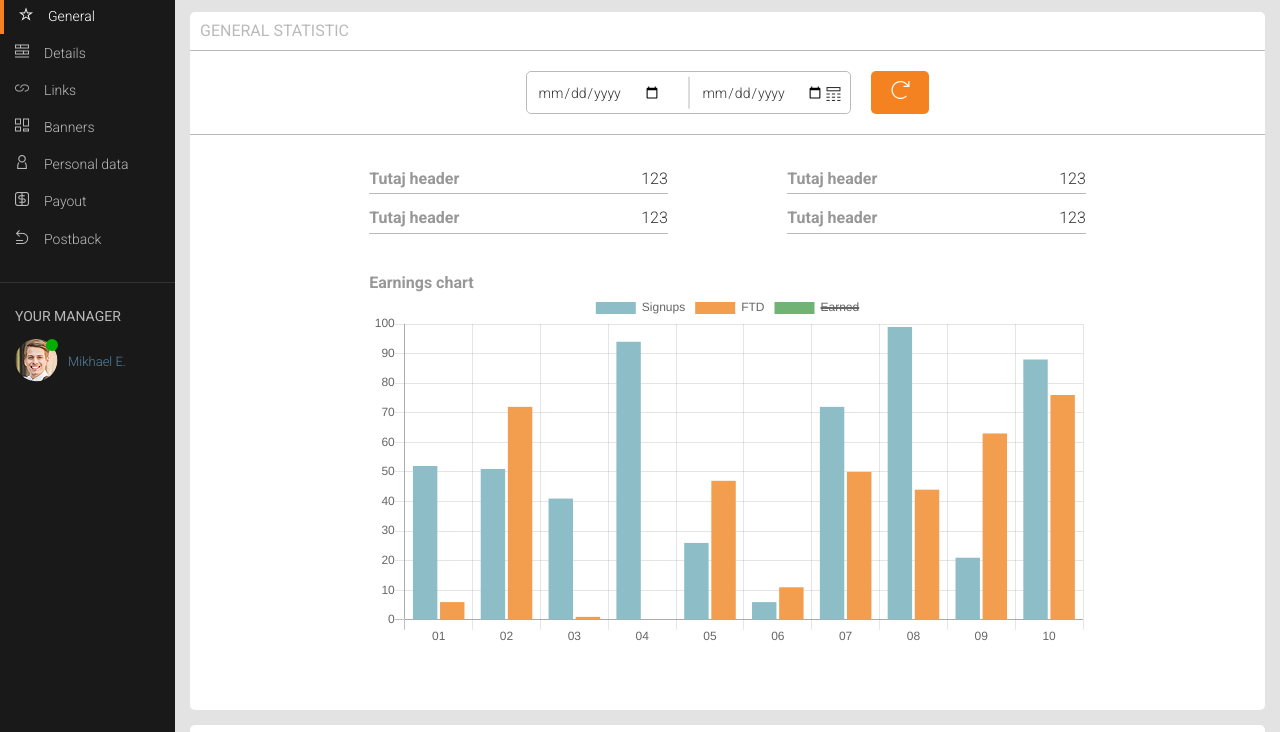
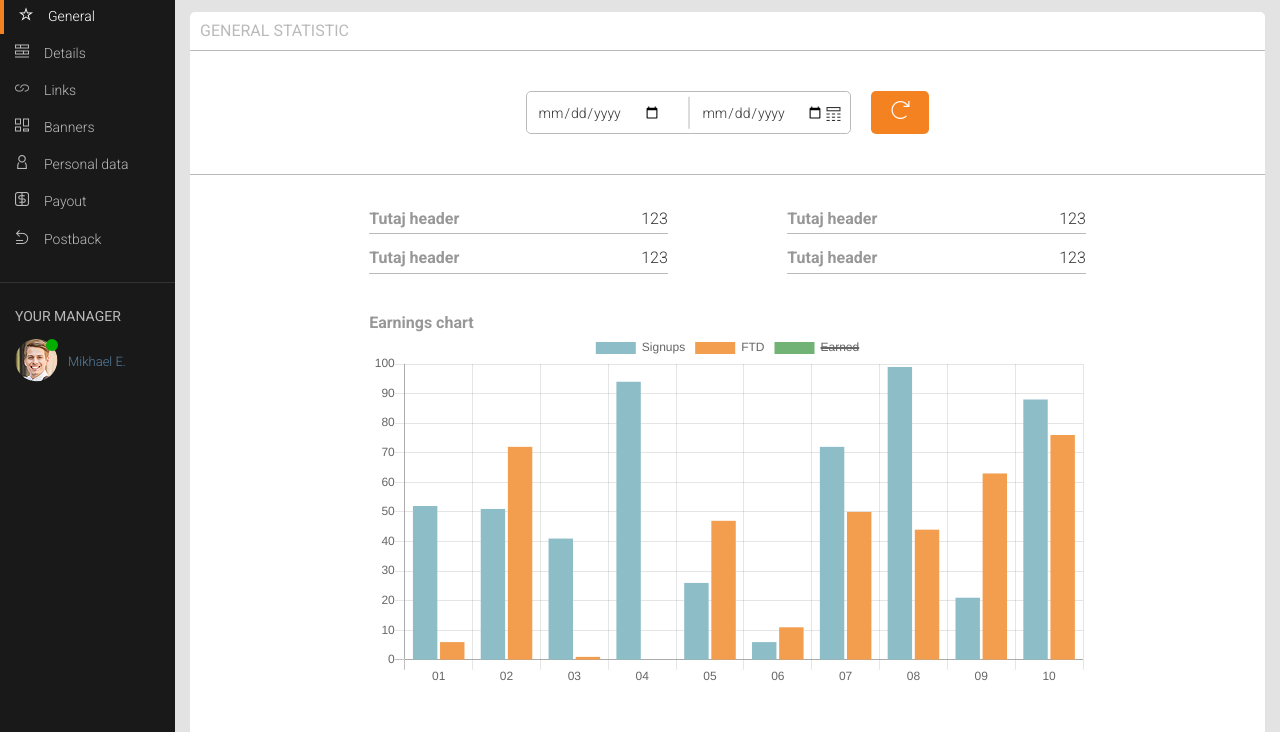
Before and after one commit to adam-goss94/admin-panel, a website: page src/index.html in a window 1280 px wide. Shown: the part 63-795 px from the top of the page. Drawn offline with nearby package versions, Linux system fonts and the light colour scheme; files that its build step writes are made by us from their sources.

Commit message:
Add margin to form with data range

```diff
--- a/src/sass/components/_forms.scss
+++ b/src/sass/components/_forms.scss
@@ -1,5 +1,7 @@
 form.data-range{
   display: flex;
+  margin: 20px 0;
+
   @media(max-width: 572px) {
     flex-direction: column;
     align-items: center;
```
